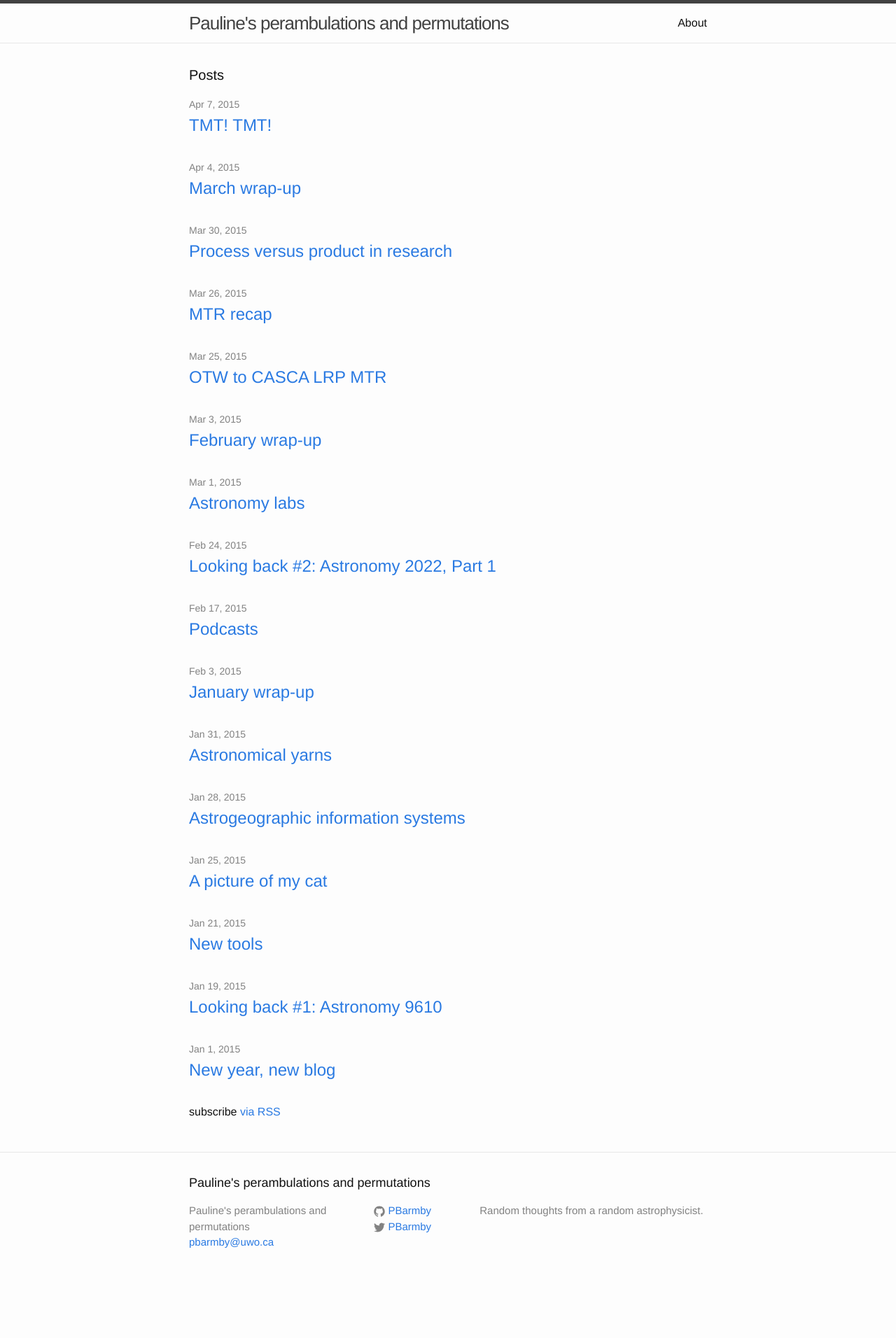
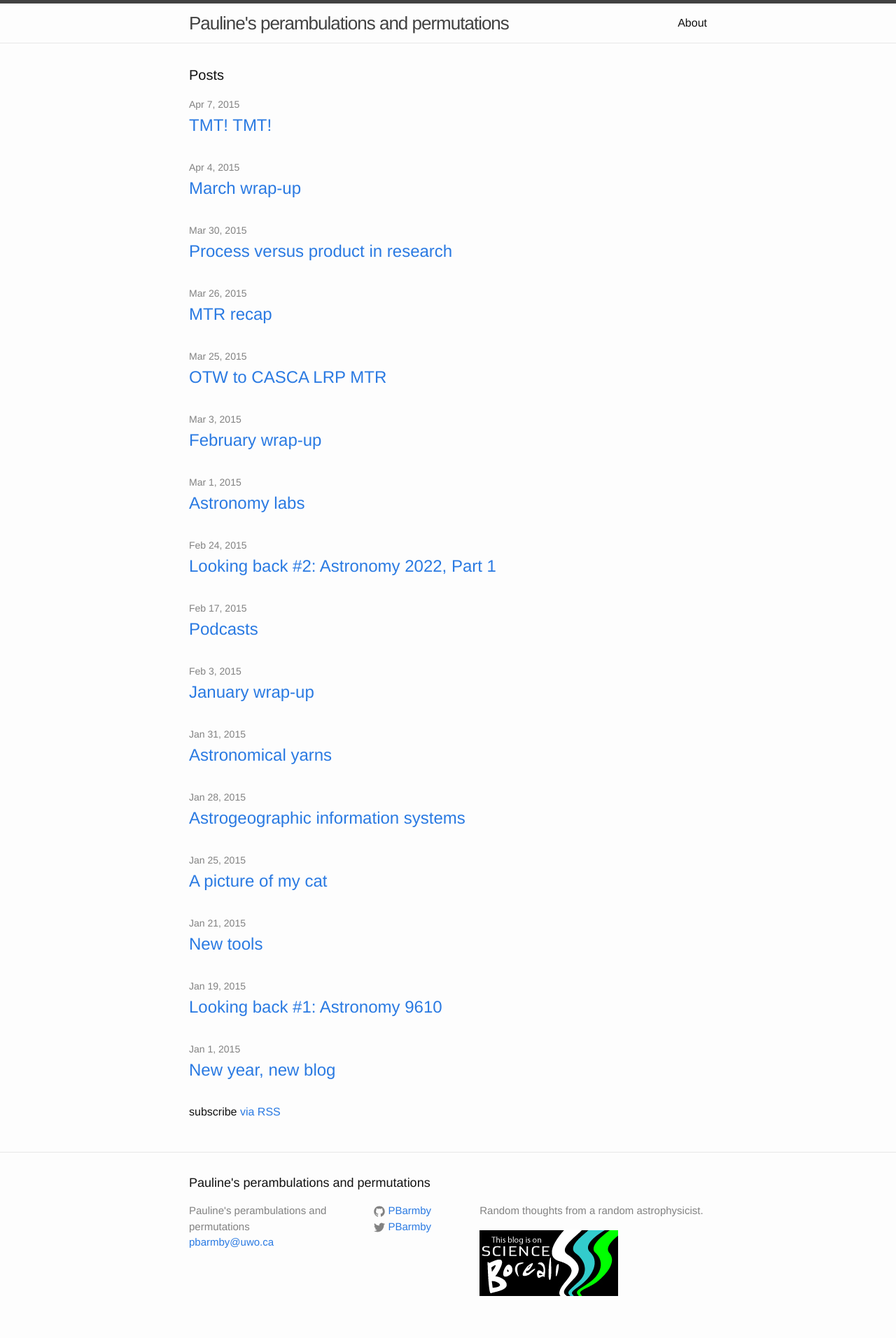
Before and after one commit to PBarmby/PBarmby.github.io, a Jekyll site: the page built from index.html, in a window 1280 px wide. Shown: the whole page at 70% size. Built offline with Jekyll 4.4.1, drawn with Linux system fonts in a browser that asks for light colours; before the commit the page ends 1847 px from its top, so only the background shows below that.

Commit message:
working Sci Bor badge

```diff
--- a/_includes/footer.html
+++ b/_includes/footer.html
@@ -47,6 +47,7 @@
 
       <div class="footer-col  footer-col-3">
         <p class="text">{{ site.description }}</p>
+	<p><img src="/myblog/Science-Borealis-BADGE.jpg"></p>
       </div>
     </div>
 
```
Also changed, not shown: myblog/Science-Borealis-BADGE.jpg (added).
